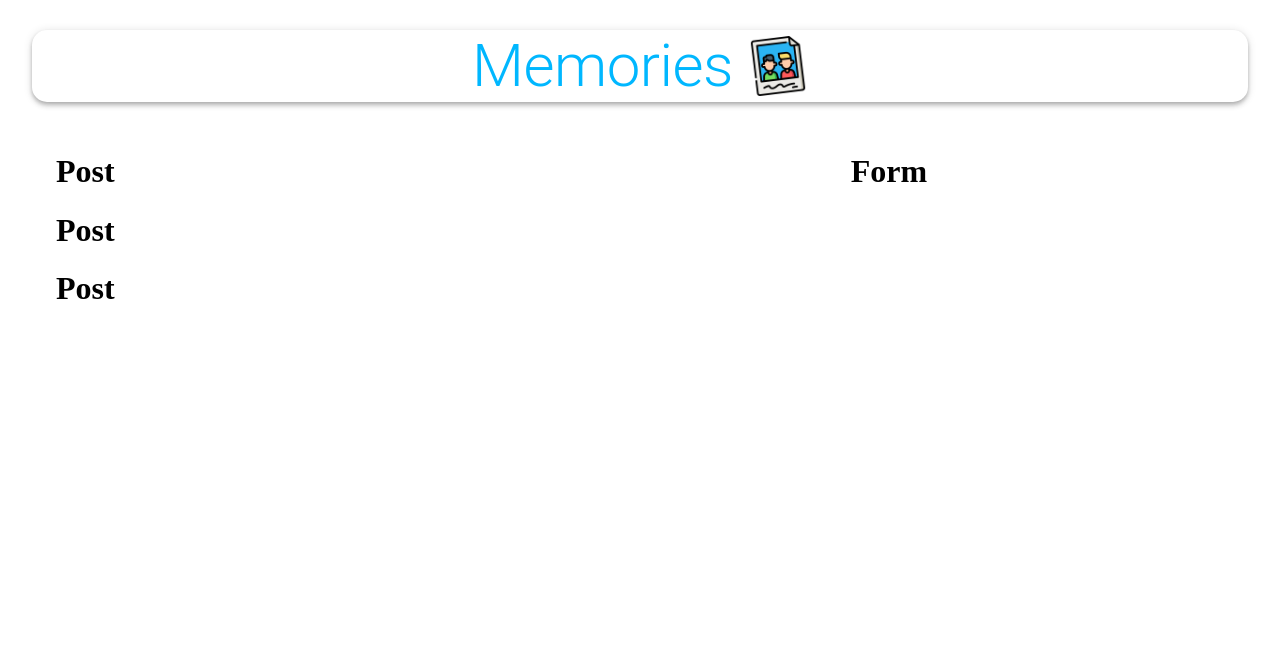
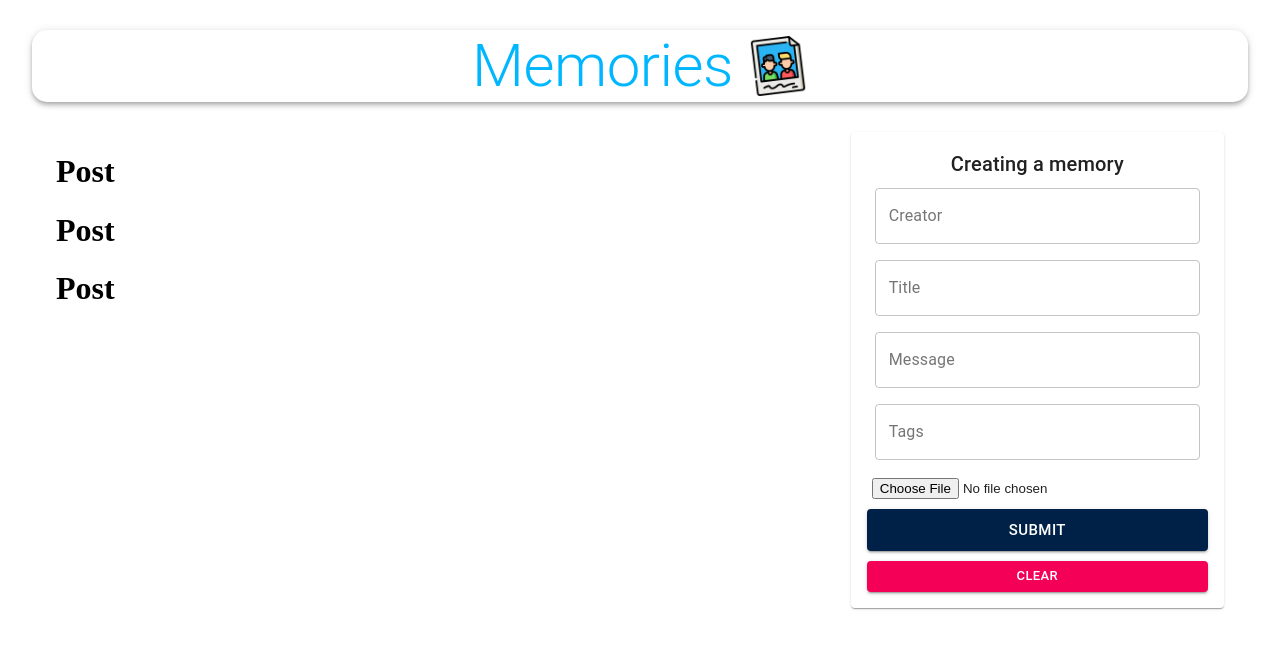
Before and after one commit to chicoumbetov/wedding-organize, a React (Create React App) app in the folder client/: page / in a window 1280 px wide. Shown: the top 648 px of the page. Built offline with nearby package versions, Linux system fonts and the light colour scheme.

Commit message:
Form created

```diff
--- a/client/src/App.js
+++ b/client/src/App.js
@@ -1,14 +1,21 @@
-import React from "react";
+import React, {useEffect} from "react";
 import {AppBar, Container, Grid, Grow, Typography} from '@material-ui/core'
 
+import { getPosts } from './actions/posts'
 import memories from './assets/images/memories.png'
 import Posts from "./components/Posts/Posts";
 import Form from "./components/Form/Form";
 
 import useStyles from './styles'
+import {useDispatch} from "react-redux";
 
 function App() {
     const classes = useStyles();
+    const dispatch = useDispatch()
+
+    useEffect(()=> {
+        dispatch(getPosts)
+    }, [dispatch])
 
   return (
     <Container maxWidth={"lg"}>
@@ -21,7 +28,7 @@ function App() {
         </AppBar>
         <Grow in>
             <Container>
-                <Grid container justify={"space-between"} alignItems={"stretch"} spacing={3}>
+                <Grid container justifyContent={"space-between"} alignItems={"stretch"} spacing={3}>
                     <Grid item xs={12} sm={7}>
                         <Posts />
                     </Grid>
--- a/client/src/actions/posts.js
+++ b/client/src/actions/posts.js
@@ -0,0 +1,19 @@
+import * as api from '../api'
+
+// Action creators
+export const getPosts = () => async (dispatch) => {
+    try {
+        const { data } = await api.fetchPosts()
+
+        const action = { type: 'FETCH_ALL', payload: data }
+
+        dispatch(action)
+    } catch (error) {
+        console.log(error.message)
+    }
+
+
+
+
+
+}
--- a/client/src/api/index.js
+++ b/client/src/api/index.js
@@ -2,6 +2,4 @@ import axios from 'axios'
 
 const url = "http://localhost:5000/posts";
 
-export const fetchPosts = () => {
-    axios.get(url)
-}
+export const fetchPosts = () => {axios.get(url)}
--- a/client/src/components/Form/Form.js
+++ b/client/src/components/Form/Form.js
@@ -1,11 +1,86 @@
-import React from "react";
-import useStyles from "../../styles";
+import React, {useState} from "react";
+import useStyles from "./styles";
+import {Button, Paper, TextField, Typography} from "@material-ui/core";
+import FileBase64 from "react-file-base64";
 
 const Form = () => {
     const classes = useStyles();
 
+    const [postData, setPostData] = useState({
+        creator: '',
+        title: '', message: '',
+        tags: '', selectedFile: ''
+    })
+
+    const handleSubmit = () => {
+
+    }
+
+    const clear = () => {
+
+    }
+
     return(
-        <h1>Form</h1>
+        <Paper className={classes.paper}>
+            <form autoComplete={"off"} noValidate className={`${classes.root} ${classes.form}`} onSubmit={()=> handleSubmit()}>
+                <Typography variant={"h6"}>Creating a memory</Typography>
+                <TextField
+                    name={"creator"}
+                    variant={"outlined"}
+                    label={"Creator"}
+                    fullWidth
+                    value={postData.creator}
+                    onChange={(event) => setPostData(
+                        {
+                            ...postData, creator: event.target.value
+                        }
+                    )}
+                />
+                <TextField
+                    name={"title"}
+                    variant={"outlined"}
+                    label={"Title"}
+                    fullWidth
+                    value={postData.title}
+                    onChange={(event) => setPostData(
+                        {
+                            ...postData, title: event.target.value
+                        }
+                    )}
+                />
+                <TextField
+                    name={"message"}
+                    variant={"outlined"}
+                    label={"Message"}
+                    fullWidth
+                    value={postData.message}
+                    onChange={(event) => setPostData(
+                        {
+                            ...postData, message: event.target.value
+                        }
+                    )}
+                />
+                <TextField
+                    name={"tags"}
+                    variant={"outlined"}
+                    label={"Tags"}
+                    fullWidth
+                    value={postData.tags}
+                    onChange={(event) => setPostData(
+                        {
+                            ...postData, tags: event.target.value
+                        }
+                    )}
+                />
+                <div className={classes.fileInput}>
+                    <FileBase64 type={"file"} multiple={false} onDone={({base64}) => setPostData(
+                        { ...postData, selectedFile: base64}
+                    )}/>
+                </div>
+                <Button className={classes.buttonSubmit} variant={"contained"} color={"primary"} size={"large"} type={"submit"} fullWidth>Submit</Button>
+                <Button onClick={() => clear()} variant={"contained"} color={"secondary"} size={"small"} type={"clear"} fullWidth>Clear</Button>
+            </form>
+        </Paper>
     )
 }
 
--- a/client/src/components/Form/styles.js
+++ b/client/src/components/Form/styles.js
@@ -20,5 +20,7 @@ export default makeStyles((theme) => ({
     },
     buttonSubmit: {
         marginBottom: 10,
+        backgroundColor:"#002147",
+        color: "#FFF"
     },
 }));
--- a/client/src/components/Posts/Posts.js
+++ b/client/src/components/Posts/Posts.js
@@ -1,10 +1,14 @@
 import React from "react";
 import Post from "./Post/Post";
 import useStyles from './styles'
+import {useSelector} from "react-redux";
 
 
 const Posts = () => {
     const classes = useStyles();
+    const posts = useSelector((state) => state.posts )
+
+    console.log("posts:", posts)
 
     return(
         <>
--- a/client/src/reducers/index.js
+++ b/client/src/reducers/index.js
@@ -1,4 +1,4 @@
 import { combineReducers} from "redux";
 import posts from './posts'
 
-export default combineReducers({ posts})
+export default combineReducers({ posts })
--- a/client/src/reducers/posts.js
+++ b/client/src/reducers/posts.js
@@ -1,12 +1,14 @@
 
-export default (posts = [], action) => {
+const reducer = (posts = [], action) => {
 
     switch (action.type) {
         case 'FETCH_ALL':
-            return posts;
+            return action.payload;
         case 'CREATE':
             return posts;
         default:
             return posts
     }
 }
+
+export default reducer
--- a/client/src/styles.js
+++ b/client/src/styles.js
@@ -11,6 +11,7 @@ export default makeStyles(() => ({
     },
     heading: {
         color: 'rgba(0,183,255, 1)',
+        // color: '002147'
     },
     image: {
         marginLeft: '15px',
```
Also changed, not shown: 1 other file (tests, documents, lock files or other folders).
